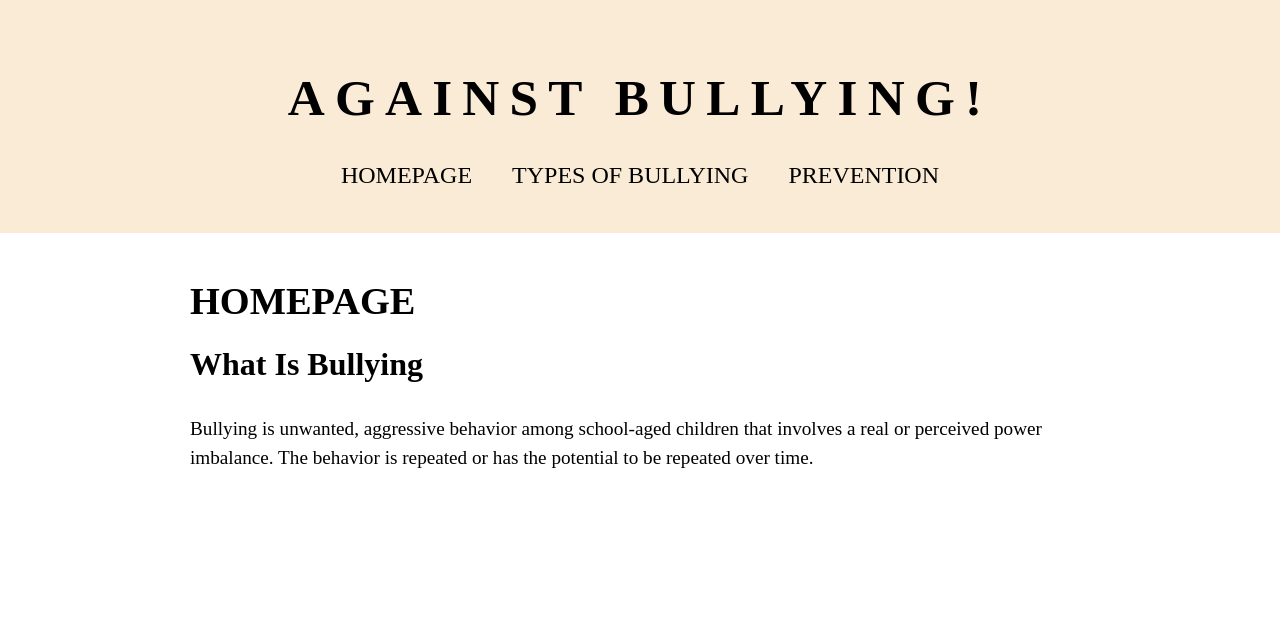
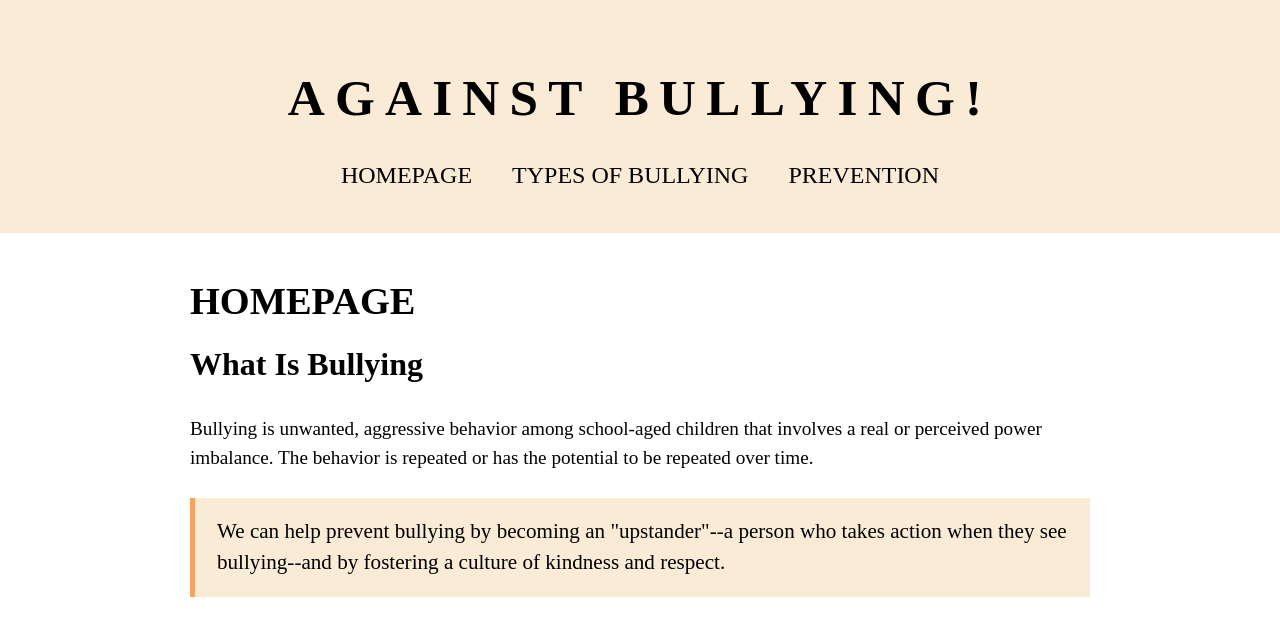
Before and after one commit to jamesofracio22-create/Page-1.., a plain HTML site: page index.html in a window 1280 px wide. Drawn offline with Linux system fonts and the light colour scheme.

Commit message:
Add highlight box for bullying prevention message
Added a highlight box to promote kindness and respect.

```diff
--- a/index.html
+++ b/index.html
@@ -97,3 +97,11 @@
 <p>
     Bullying is unwanted, aggressive behavior among school-aged children that involves a real or perceived
     power imbalance. The behavior is repeated or has the potential to be repeated over time.
+
+   <div class="highlight-box">
+        We can help prevent bullying by becoming an "upstander"--a person who takes action when they see bullying--and by fostering a culture of kindness and respect.
+    </div>
+
+</div>
+</body>
+</html>
```
